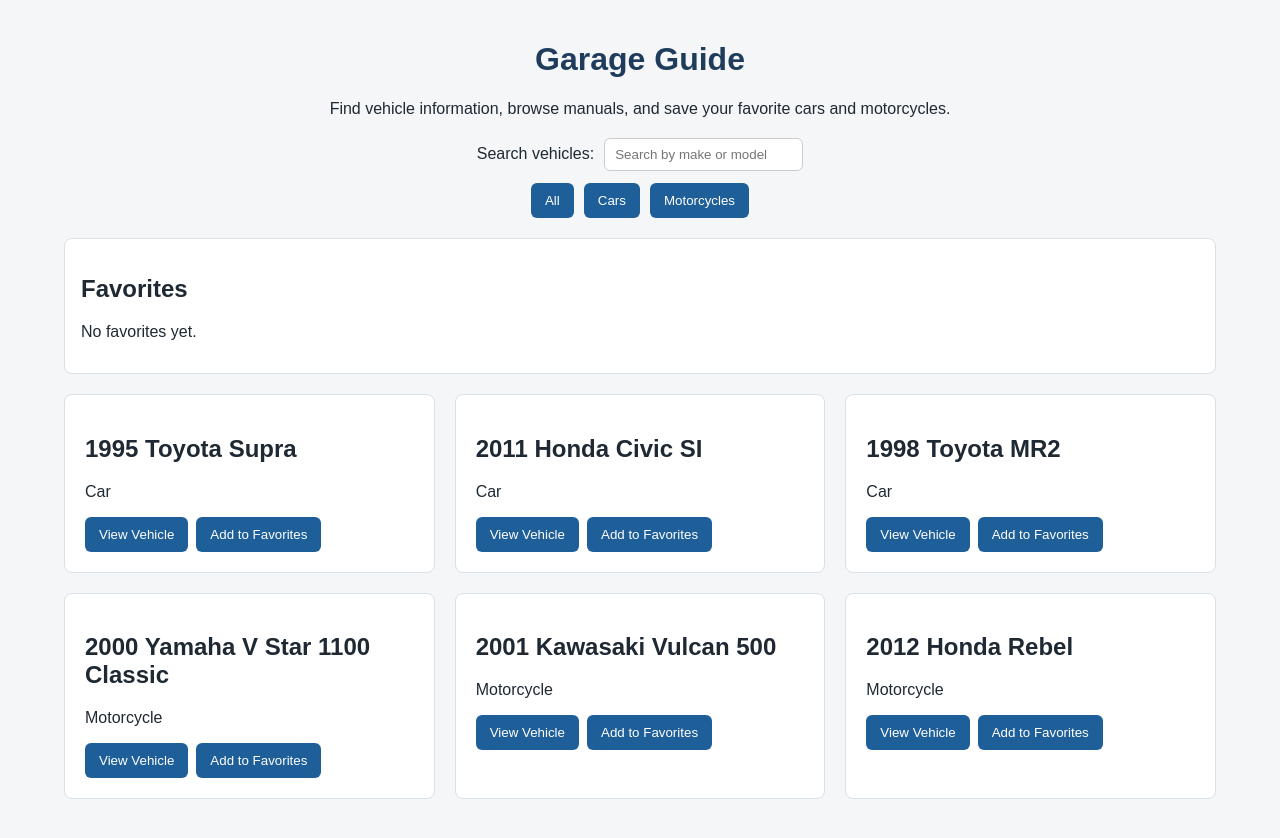
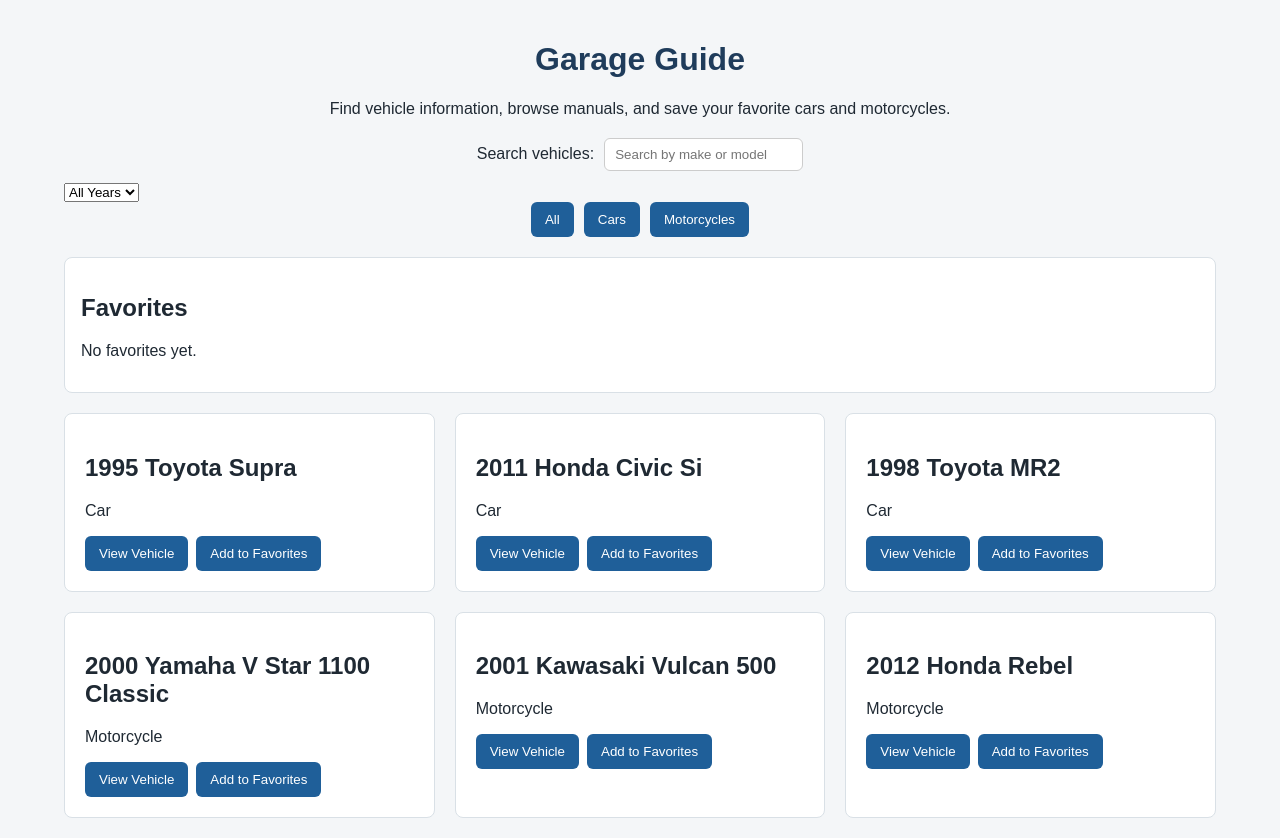
Before and after one commit to mseng12/garage-guide, a React (Vite) app: page / in a window 1280 px wide. Built offline with nearby package versions, Linux system fonts and the light colour scheme.

Commit message:
Add year filter

```diff
--- a/src/App.jsx
+++ b/src/App.jsx
@@ -7,6 +7,7 @@
   const [selectedType, setSelectedType] = useState("All");
   const [selectedVehicle, setSelectedVehicle] = useState(null);
   const [favorites, setFavorites] = useState([]);
+  const [selectedYear, setSelectedYear] = useState("All");
 
 const filteredVehicles = vehicles.filter((vehicle) => {
   const searchText = searchTerm.toLowerCase();
@@ -18,8 +19,12 @@
   const matchesType =
     selectedType === "All" || vehicle.type === selectedType;
 
-  return matchesSearch && matchesType;
-});
+    const matchesYear =
+  selectedYear === "All" || vehicle.year === Number(selectedYear);
+
+return matchesSearch && matchesType && matchesYear;
+
+ });
 
 function addToFavorites(vehicle) {
 
@@ -58,6 +63,19 @@
   onChange={(event) => setSearchTerm(event.target.value)}
 />
 </div>
+
+<select
+  value={selectedYear}
+  onChange={(event) => setSelectedYear(event.target.value)}
+  >
+    <option value="All">All Years</option>
+    <option value="1995">1995</option>
+    <option value="1998">1998</option>
+    <option value="2000">2000</option>
+    <option value="2001">2001</option>
+    <option value="2011">2011</option>
+    <option value="2012">2012</option>
+  </select>
 
     <div className="filter-buttons">
   <button onClick={() => setSelectedType("All")}>
--- a/src/data/vehicles.js
+++ b/src/data/vehicles.js
@@ -13,7 +13,7 @@
         id: 2,
         year: 2011,
         make: "Honda",
-        model: "Civic SI",
+        model: "Civic Si",
         type: "Car",
         ownersManualUrl:"",
         serviceManualUrl: ""
```
